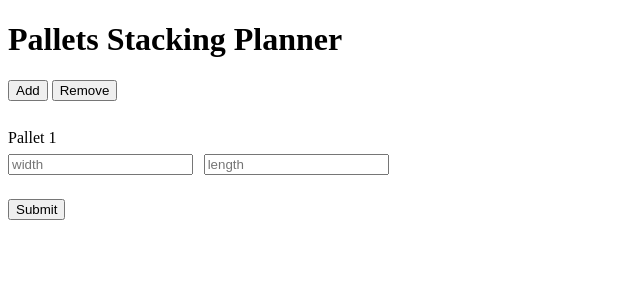
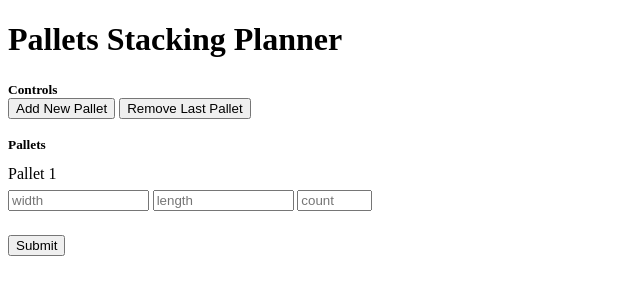
Before and after one commit to daveomri/palettes_stacking, a Flask app: page / in a window 1280 px wide. Shown: the top 300 px of the page, without its empty margins (0-640 px from the left). Run offline with Flask 3, Linux system fonts and the light colour scheme.

Commit message:
Fixed bugs, made it better

```diff
--- a/static/code/solver.py
+++ b/static/code/solver.py
@@ -219,6 +219,16 @@ class PalletsStackingSolver:
 
     top_state.weight = self.get_weight(top_state)
 
+    # If only one pallet, return its best orientation
+    if self.pallets_num == 1:
+      if self.pallets_dim[0][0] < self.pallets_dim[0][1]:
+        top_state.orientation[0] = 1
+
+      top_state = self.repair_state(top_state)
+      top_state.weight = self.get_weight(top_state)
+
+      return top_state
+
     # Prepare the temperature
     steps_count = 0
     res_num = 0
@@ -281,10 +291,7 @@ class PalletsStackingSolver:
     return out_arr
 
   def run(self):
-    if (self.pallets_num == 1):
-      return None, None
     top_state = self.sim_ann()
-
     if top_state == None:
       return None, None
     return self.to_arr(top_state), top_state.weight
--- a/static/script.js
+++ b/static/script.js
@@ -1,7 +1,7 @@
 function add(){
   let formfield = document.getElementById('formfield');
   let input_tags = formfield.getElementsByTagName('input');
-  let pallet_id = input_tags.length / 2 + 1;
+  let pallet_id = input_tags.length / 3 + 1;
 
   let formfieldRow = document.createElement('div');
   formfieldRow.setAttribute('class', 'formfield-row');
@@ -25,10 +25,19 @@ function add(){
   newFieldRight.setAttribute('placeholder', `length`);
   newFieldRight.setAttribute('required', '');
 
+  let newFieldCount = document.createElement('input');
+  newFieldCount.setAttribute('type','number');
+  newFieldCount.setAttribute('min','1');
+  newFieldCount.setAttribute('name',`pallet-${pallet_id}-count`);
+  newFieldCount.setAttribute('class','pallet-count');
+  newFieldCount.setAttribute('placeholder', `count`);
+  newFieldCount.setAttribute('required', '');
+
 
   formfieldRow.appendChild(formfieldName);
   formfieldRow.appendChild(newFieldLeft);
   formfieldRow.appendChild(newFieldRight);
+  formfieldRow.appendChild(newFieldCount);
 
   formfield.appendChild(formfieldRow);
 }
--- a/static/styles.css
+++ b/static/styles.css
@@ -25,10 +25,17 @@
 
 .pallet-right {
     margin: 0.25em;
-    margin-right: 0em;
+    width: 10em;
 }
 
 .pallet-left {
     margin: 0.25em;
+    margin-right: 0em;
     margin-left: 0em;
+    width: 10em;
 }
+.pallet-count {
+    margin: 0.25em;
+    margin-left: 0em;
+    width: 5em;
+}
--- a/templates/index.html
+++ b/templates/index.html
@@ -12,15 +12,38 @@
     <h1>Pallets Stacking Planner</h1>
     <div class="container">
       <div class="controls">
-        <button class="add" onclick="add()"><i class="fa fa-plus"></i>Add</button>
-        <button class="remove" onclick="remove()"><i class="fa fa-minus"></i>Remove</button>
+        <small><b>Controls</b></small>
+        <br style="margin-bottom: 0.5em" />
+        <button class="add" onclick="add()"><i class="fa fa-plus"></i>Add New Pallet</button>
+        <button class="remove" onclick="remove()"><i class="fa fa-minus"></i>Remove Last Pallet</button>
       </div>
       <form action="#" method="post" id="pallets-form">
+          <small style="margin-bottom: 0"><b>Pallets</b></small>
+          <br />
           <div id="formfield">
             <div class="formfield-row">
               <p>Pallet 1</p>
-              <input type="number" name="pallet-1-left" class="pallet-left" min="0" placeholder="width" required>
-              <input type="number" name="pallet-1-right" class="pallet-right" min="0" placeholder="length" required>
+              <input
+                type="number"
+                name="pallet-1-left"
+                class="pallet-left"
+                min="0"
+                placeholder="width"
+                required
+              ><input
+                type="number"
+                name="pallet-1-right"
+                class="pallet-right"
+                min="0"
+                placeholder="length"
+                required
+              ><input
+                type="number"
+                name="pallet-1-count"
+                class="pallet-count"
+                min="1"
+                placeholder="count"
+                required>
             </div>
           </div>
           <input name="submit" type="Submit" value="Submit" id="submit">
@@ -31,7 +54,6 @@
         <div class="ouput">
           <h2>Found plan</h2>
           <p>Total length: <b>{{ length }}</b></p>
-          <i><small>r: rotation</small></i>
           {% for row in results %}
             <p><b>{{ row }}</b></p>
           {% endfor %}
--- a/views.py
+++ b/views.py
@@ -17,9 +17,11 @@ def home():
 
 def form_to_array(form):
   result = []
-  for i in range(1, int(((len(form) - 1) / 2) + 1)):
-    result.append([
-      int(form.get('pallet-{}-left'.format(i))),
-      int(form.get('pallet-{}-right'.format(i)))])
+  print(form)
+  for i in range(1, int(((len(form) - 1) / 3) + 1)):
+    for _ in range(0, int(form.get('pallet-{}-count'.format(i)))):
+      result.append([
+        int(form.get('pallet-{}-left'.format(i))),
+        int(form.get('pallet-{}-right'.format(i)))])
 
   return result
```
